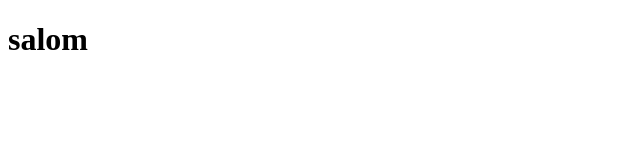
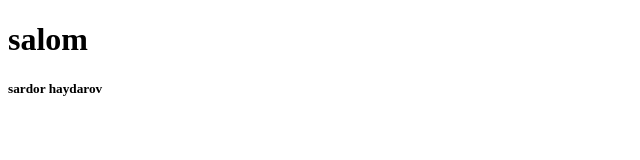
Before and after one commit to sardor0092/dars17, a plain HTML site: page index.html in a window 1280 px wide. Shown: the whole page, without its empty margins (0-640 px from the left). Drawn offline with Linux system fonts and the light colour scheme.

Commit message:
sardor qoshildi

```diff
--- a/index.html
+++ b/index.html
@@ -10,6 +10,8 @@
 
 <h1>salom</h1>
 
+<h5>sardor haydarov</h5>
+
 
 
     <script src="mian.js"></script>
```
